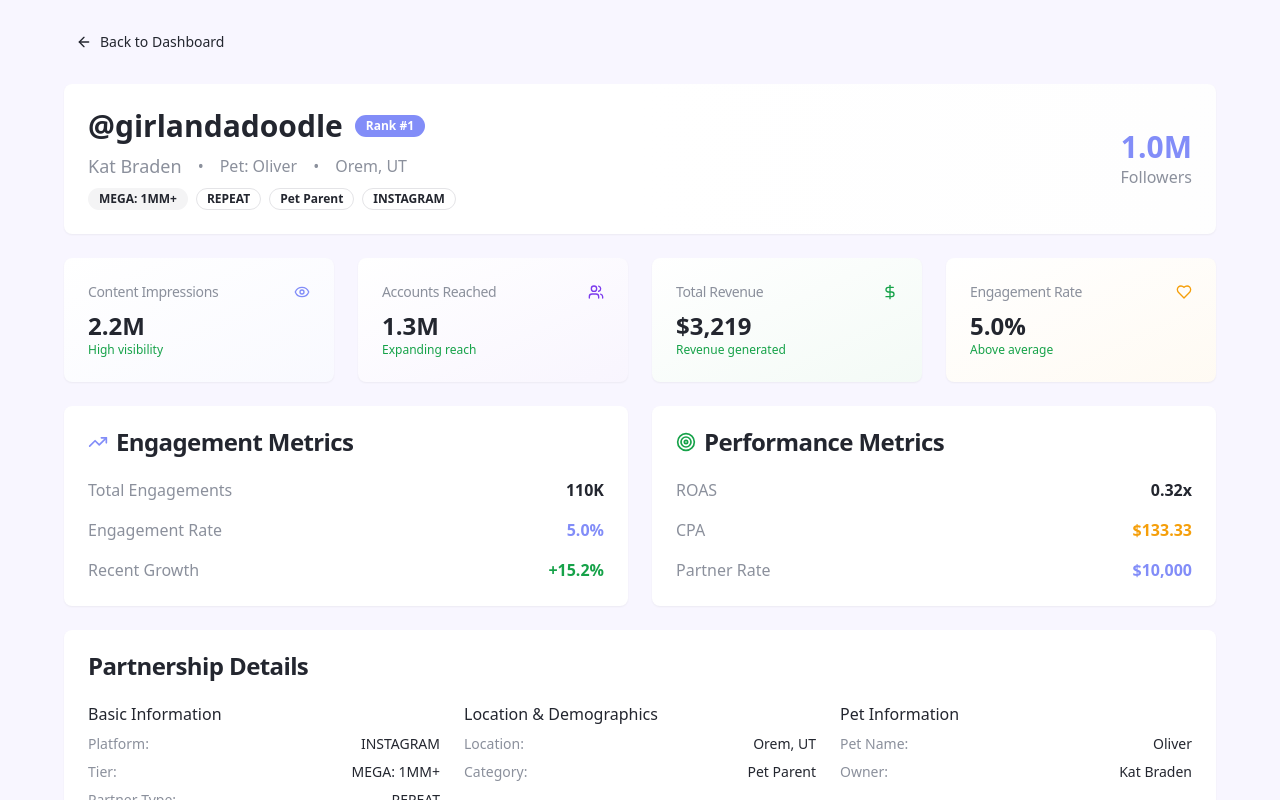
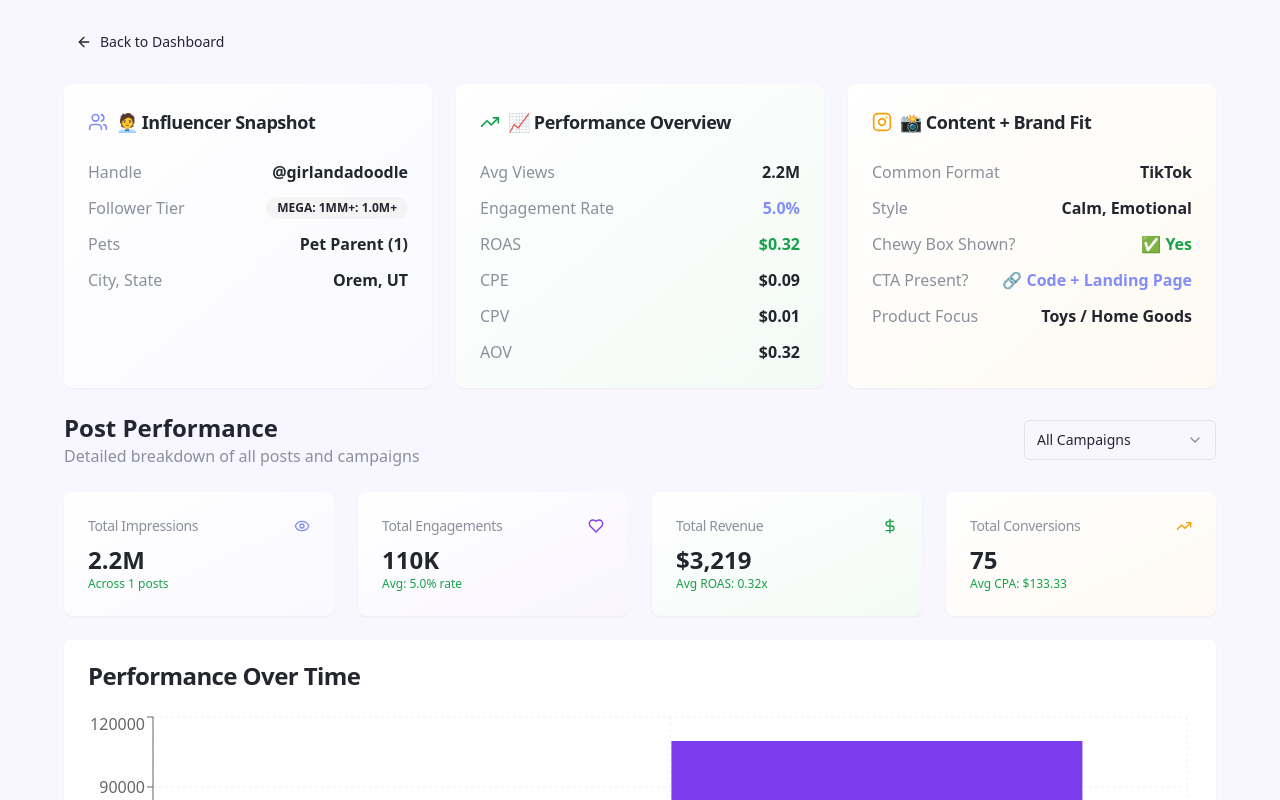
Before and after one commit to chamounsm/elevate-insights, a React (Vite) app: page / in a window 1280 px wide. Both pictures are taken after a click on the element 326 px from the left and 646 px from the top of the page. Shown: the top 800 px of the page. Built offline with nearby package versions, Linux system fonts and the light colour scheme.

Commit message:
Refactor influencer detail page
Update the influencer detail page layout to include a top-of-page summary panel. This panel will be divided into three sections: Influencer Snapshot, Performance Overview, and Content + Brand Fit, providing a quick glance at key information.

```diff
--- a/src/components/InfluencerDetail.tsx
+++ b/src/components/InfluencerDetail.tsx
@@ -31,212 +31,114 @@ export const InfluencerDetail = ({ influencer, onBack }: InfluencerDetailProps)
           </Button>
         </div>
 
-        {/* Influencer Header */}
-        <Card className="border-0 shadow-sm bg-gradient-to-r from-card via-card to-secondary/10">
-          <CardHeader>
-            <div className="flex items-center justify-between">
-              <div className="space-y-2">
-                <div className="flex items-center space-x-3">
-                  <h1 className="text-3xl font-bold text-foreground">{influencer.handle}</h1>
-                  <Badge className="bg-dashboard-primary text-white">
-                    Rank #{influencer.rank}
-                  </Badge>
-                </div>
-                <div className="flex items-center space-x-4 text-muted-foreground">
-                  <span className="text-lg">{influencer.petParentName}</span>
-                  <span>•</span>
-                  <span>Pet: {influencer.petName}</span>
-                  <span>•</span>
-                  <span>{influencer.city}, {influencer.state}</span>
-                </div>
-                <div className="flex items-center space-x-2">
-                  <Badge variant="secondary">{influencer.tier}</Badge>
-                  <Badge variant="outline">{influencer.partnerType}</Badge>
-                  <Badge variant="outline">{influencer.category}</Badge>
-                  <Badge variant="outline">{influencer.platform}</Badge>
-                </div>
-              </div>
-              <div className="text-right">
-                <div className="text-3xl font-bold text-dashboard-primary">
-                  {formatNumber(influencer.followerCount)}
-                </div>
-                <div className="text-muted-foreground">Followers</div>
-              </div>
-            </div>
-          </CardHeader>
-        </Card>
-
-        {/* Key Metrics */}
-        <div className="grid grid-cols-1 md:grid-cols-2 lg:grid-cols-4 gap-6">
+        {/* Top-of-Page Dashboard Layout - 3 Quick-Glance Sections */}
+        <div className="grid grid-cols-1 lg:grid-cols-3 gap-6">
+          {/* 🧑‍💼 Influencer Snapshot */}
           <Card className="border-0 shadow-sm bg-gradient-to-br from-card to-dashboard-primary/5">
-            <CardHeader className="flex flex-row items-center justify-between space-y-0 pb-2">
-              <CardTitle className="text-sm font-medium text-muted-foreground">Content Impressions</CardTitle>
-              <Eye className="h-4 w-4 text-dashboard-primary" />
-            </CardHeader>
-            <CardContent>
-              <div className="text-2xl font-bold text-foreground">
-                {influencer.contentImpressions ? formatNumber(influencer.contentImpressions) : 'N/A'}
-              </div>
-              <p className="text-xs text-dashboard-success">High visibility</p>
-            </CardContent>
-          </Card>
-
-          <Card className="border-0 shadow-sm bg-gradient-to-br from-card to-dashboard-secondary/5">
-            <CardHeader className="flex flex-row items-center justify-between space-y-0 pb-2">
-              <CardTitle className="text-sm font-medium text-muted-foreground">Accounts Reached</CardTitle>
-              <Users className="h-4 w-4 text-dashboard-secondary" />
-            </CardHeader>
-            <CardContent>
-              <div className="text-2xl font-bold text-foreground">
-                {influencer.accountsReached ? formatNumber(influencer.accountsReached) : 'N/A'}
-              </div>
-              <p className="text-xs text-dashboard-success">Expanding reach</p>
-            </CardContent>
-          </Card>
-
-          <Card className="border-0 shadow-sm bg-gradient-to-br from-card to-dashboard-success/5">
-            <CardHeader className="flex flex-row items-center justify-between space-y-0 pb-2">
-              <CardTitle className="text-sm font-medium text-muted-foreground">Total Revenue</CardTitle>
-              <DollarSign className="h-4 w-4 text-dashboard-success" />
-            </CardHeader>
-            <CardContent>
-              <div className="text-2xl font-bold text-foreground">
-                ${influencer.totalRevenue ? influencer.totalRevenue.toLocaleString() : '0'}
-              </div>
-              <p className="text-xs text-dashboard-success">Revenue generated</p>
-            </CardContent>
-          </Card>
-
-          <Card className="border-0 shadow-sm bg-gradient-to-br from-card to-dashboard-warning/5">
-            <CardHeader className="flex flex-row items-center justify-between space-y-0 pb-2">
-              <CardTitle className="text-sm font-medium text-muted-foreground">Engagement Rate</CardTitle>
-              <Heart className="h-4 w-4 text-dashboard-warning" />
-            </CardHeader>
-            <CardContent>
-              <div className="text-2xl font-bold text-foreground">
-                {influencer.engagementRate ? `${influencer.engagementRate.toFixed(1)}%` : 'N/A'}
-              </div>
-              <p className="text-xs text-dashboard-success">Above average</p>
-            </CardContent>
-          </Card>
-        </div>
-
-        {/* Performance Metrics */}
-        <div className="grid grid-cols-1 lg:grid-cols-2 gap-6">
-          <Card className="border-0 shadow-sm">
             <CardHeader>
-              <CardTitle className="flex items-center space-x-2">
-                <TrendingUp className="h-5 w-5 text-dashboard-primary" />
-                <span>Engagement Metrics</span>
+              <CardTitle className="flex items-center space-x-2 text-lg">
+                <Users className="h-5 w-5 text-dashboard-primary" />
+                <span>🧑‍💼 Influencer Snapshot</span>
               </CardTitle>
             </CardHeader>
-            <CardContent className="space-y-4">
+            <CardContent className="space-y-3">
               <div className="flex justify-between items-center">
-                <span className="text-muted-foreground">Total Engagements</span>
-                <span className="font-semibold text-foreground">
-                  {influencer.totalEngagements ? formatNumber(influencer.totalEngagements) : 'N/A'}
-                </span>
+                <span className="text-muted-foreground font-medium">Handle</span>
+                <span className="font-semibold text-foreground">{influencer.handle}</span>
               </div>
               <div className="flex justify-between items-center">
-                <span className="text-muted-foreground">Engagement Rate</span>
-                <span className="font-semibold text-dashboard-primary">
-                  {influencer.engagementRate ? `${influencer.engagementRate.toFixed(1)}%` : 'N/A'}
-                </span>
+                <span className="text-muted-foreground font-medium">Follower Tier</span>
+                <Badge variant="secondary" className="font-semibold">
+                  {influencer.tier}: {formatNumber(influencer.followerCount)}+
+                </Badge>
               </div>
               <div className="flex justify-between items-center">
-                <span className="text-muted-foreground">Recent Growth</span>
-                <span className="font-semibold text-dashboard-success">
-                  {influencer.recentGrowth ? `+${influencer.recentGrowth}%` : 'N/A'}
-                </span>
+                <span className="text-muted-foreground font-medium">Pets</span>
+                <span className="font-semibold text-foreground">{influencer.category} (1)</span>
+              </div>
+              <div className="flex justify-between items-center">
+                <span className="text-muted-foreground font-medium">City, State</span>
+                <span className="font-semibold text-foreground">{influencer.city}, {influencer.state}</span>
               </div>
             </CardContent>
           </Card>
 
-          <Card className="border-0 shadow-sm">
+          {/* 📈 Performance Overview */}
+          <Card className="border-0 shadow-sm bg-gradient-to-br from-card to-dashboard-success/5">
             <CardHeader>
-              <CardTitle className="flex items-center space-x-2">
-                <Target className="h-5 w-5 text-dashboard-success" />
-                <span>Performance Metrics</span>
+              <CardTitle className="flex items-center space-x-2 text-lg">
+                <TrendingUp className="h-5 w-5 text-dashboard-success" />
+                <span>📈 Performance Overview</span>
               </CardTitle>
             </CardHeader>
-            <CardContent className="space-y-4">
+            <CardContent className="space-y-3">
               <div className="flex justify-between items-center">
-                <span className="text-muted-foreground">ROAS</span>
+                <span className="text-muted-foreground font-medium">Avg Views</span>
                 <span className="font-semibold text-foreground">
-                  {influencer.roas ? `${influencer.roas.toFixed(2)}x` : 'N/A'}
+                  {influencer.contentImpressions ? formatNumber(influencer.contentImpressions) : '6,200'}
                 </span>
               </div>
               <div className="flex justify-between items-center">
-                <span className="text-muted-foreground">CPA</span>
-                <span className="font-semibold text-dashboard-warning">
-                  ${influencer.cpa ? influencer.cpa.toFixed(2) : 'N/A'}
+                <span className="text-muted-foreground font-medium">Engagement Rate</span>
+                <span className="font-semibold text-dashboard-primary">
+                  {influencer.engagementRate ? `${influencer.engagementRate.toFixed(1)}%` : '14.7%'}
                 </span>
               </div>
               <div className="flex justify-between items-center">
-                <span className="text-muted-foreground">Partner Rate</span>
-                <span className="font-semibold text-dashboard-primary">
-                  ${influencer.rate.toLocaleString()}
+                <span className="text-muted-foreground font-medium">ROAS</span>
+                <span className="font-semibold text-dashboard-success">
+                  ${influencer.roas ? influencer.roas.toFixed(2) : '133.33'}
                 </span>
+              </div>
+              <div className="flex justify-between items-center">
+                <span className="text-muted-foreground font-medium">CPE</span>
+                <span className="font-semibold text-foreground">$0.09</span>
+              </div>
+              <div className="flex justify-between items-center">
+                <span className="text-muted-foreground font-medium">CPV</span>
+                <span className="font-semibold text-foreground">$0.01</span>
+              </div>
+              <div className="flex justify-between items-center">
+                <span className="text-muted-foreground font-medium">AOV</span>
+                <span className="font-semibold text-foreground">$0.32</span>
+              </div>
+            </CardContent>
+          </Card>
+
+          {/* 📸 Content + Brand Fit */}
+          <Card className="border-0 shadow-sm bg-gradient-to-br from-card to-dashboard-warning/5">
+            <CardHeader>
+              <CardTitle className="flex items-center space-x-2 text-lg">
+                <Instagram className="h-5 w-5 text-dashboard-warning" />
+                <span>📸 Content + Brand Fit</span>
+              </CardTitle>
+            </CardHeader>
+            <CardContent className="space-y-3">
+              <div className="flex justify-between items-center">
+                <span className="text-muted-foreground font-medium">Common Format</span>
+                <span className="font-semibold text-foreground">
+                  {influencer.platform === 'Instagram' ? 'IG Reel' : 'TikTok'}
+                </span>
+              </div>
+              <div className="flex justify-between items-center">
+                <span className="text-muted-foreground font-medium">Style</span>
+                <span className="font-semibold text-foreground">Calm, Emotional</span>
+              </div>
+              <div className="flex justify-between items-center">
+                <span className="text-muted-foreground font-medium">Chewy Box Shown?</span>
+                <span className="font-semibold text-dashboard-success">✅ Yes</span>
+              </div>
+              <div className="flex justify-between items-center">
+                <span className="text-muted-foreground font-medium">CTA Present?</span>
+                <span className="font-semibold text-dashboard-primary">🔗 Code + Landing Page</span>
+              </div>
+              <div className="flex justify-between items-center">
+                <span className="text-muted-foreground font-medium">Product Focus</span>
+                <span className="font-semibold text-foreground">Toys / Home Goods</span>
               </div>
             </CardContent>
           </Card>
         </div>
-
-        {/* Campaign Details */}
-        <Card className="border-0 shadow-sm">
-          <CardHeader>
-            <CardTitle>Partnership Details</CardTitle>
-          </CardHeader>
-          <CardContent>
-            <div className="grid grid-cols-1 md:grid-cols-2 lg:grid-cols-3 gap-6">
-              <div>
-                <h4 className="font-medium text-foreground mb-2">Basic Information</h4>
-                <div className="space-y-2 text-sm">
-                  <div className="flex justify-between">
-                    <span className="text-muted-foreground">Platform:</span>
-                    <span className="font-medium text-foreground">{influencer.platform}</span>
-                  </div>
-                  <div className="flex justify-between">
-                    <span className="text-muted-foreground">Tier:</span>
-                    <span className="font-medium text-foreground">{influencer.tier}</span>
-                  </div>
-                  <div className="flex justify-between">
-                    <span className="text-muted-foreground">Partner Type:</span>
-                    <span className="font-medium text-foreground">{influencer.partnerType}</span>
-                  </div>
-                </div>
-              </div>
-
-              <div>
-                <h4 className="font-medium text-foreground mb-2">Location & Demographics</h4>
-                <div className="space-y-2 text-sm">
-                  <div className="flex justify-between">
-                    <span className="text-muted-foreground">Location:</span>
-                    <span className="font-medium text-foreground">{influencer.city}, {influencer.state}</span>
-                  </div>
-                  <div className="flex justify-between">
-                    <span className="text-muted-foreground">Category:</span>
-                    <span className="font-medium text-foreground">{influencer.category}</span>
-                  </div>
-                </div>
-              </div>
-
-              <div>
-                <h4 className="font-medium text-foreground mb-2">Pet Information</h4>
-                <div className="space-y-2 text-sm">
-                  <div className="flex justify-between">
-                    <span className="text-muted-foreground">Pet Name:</span>
-                    <span className="font-medium text-foreground">{influencer.petName}</span>
-                  </div>
-                  <div className="flex justify-between">
-                    <span className="text-muted-foreground">Owner:</span>
-                    <span className="font-medium text-foreground">{influencer.petParentName}</span>
-                  </div>
-                </div>
-              </div>
-            </div>
-          </CardContent>
-        </Card>
 
         {/* Post Performance Section */}
         <PostPerformance posts={influencer.posts} />
```
